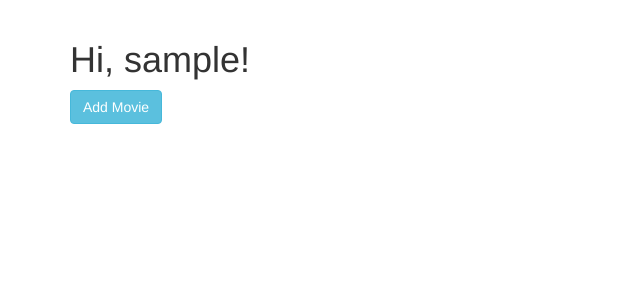
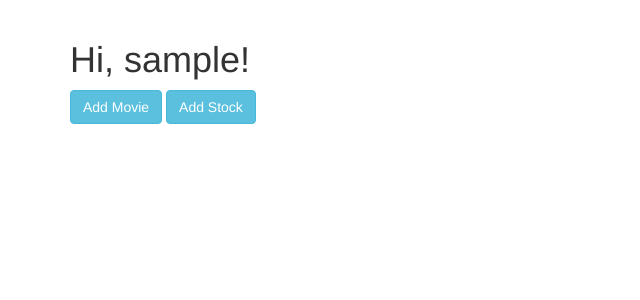
Before and after one commit to rohit-ranjan-tfj/VRS, a Flask app: page /index_user in a window 1280 px wide. Shown: the part 52-352 px from the top of the page, without its empty margins (0-640 px from the left). Run offline with Flask 2, Linux system fonts and the light colour scheme; a user stored in the database is signed in; tables that the repository leaves empty hold one stand-in row (values such as "Sample post"); some libraries are stand-ins or nearby versions.

Commit message:
add stock

```diff
--- a/app/forms.py
+++ b/app/forms.py
@@ -89,6 +89,11 @@ class AddFundsForm(FlaskForm):
     balance = FloatField('Funds to add', validators=[DataRequired(),NumberRange(min=0)])
     submit = SubmitField('Submit')
 
+class AddStockForm(FlaskForm):
+    id = IntegerField('Movie ID', validators=[DataRequired()])
+    stock = IntegerField('Stock to add', validators=[DataRequired(),NumberRange(min=0)])
+    submit = SubmitField('Submit')
+
 
 class EmptyForm(FlaskForm):
     submit = SubmitField('Submit')
--- a/app/routes.py
+++ b/app/routes.py
@@ -195,7 +195,7 @@ def user(username):
 def movie(id):
     if str(request.form.get('Rent Movie'))[:10] == 'Rent Movie':
         if(current_user.is_authenticated):
-            flash(('Movie ID ' + str(request.form.get('Rent Movie'))[14:] + ' is rented for 30 days'))
+            rent_movie(current_user.id, int(str(request.form.get('Rent Movie'))[14:]))
         else:
             flash('Please login to rent a movie')
     movie = Movie.query.filter_by(id=id).first_or_404()
@@ -280,6 +280,24 @@ def add_funds():
                            form=form)
 
 
+@app.route('/add_stock', methods=['GET', 'POST'])
+@login_required
+def add_stock():
+    form = AddStockForm()
+    if form.validate_on_submit():
+        movie = Movie.query.filter_by(id=form.id.data).first_or_404()
+        if movie is None:
+            flash('Movie not found')
+            return redirect(url_for('add_stock'))
+        movie.quantity += form.stock.data
+        db.session.commit()
+        flash('Stock successfully added.')
+        return redirect(url_for('movie',id=form.id.data))
+
+    return render_template('add_funds.html', title='Add Stock of Movie',
+                           form=form)
+
+
 @app.route('/follow/<username>', methods=['GET', 'POST'])
 @login_required
 def follow(username):
--- a/app/templates/index.html
+++ b/app/templates/index.html
@@ -18,6 +18,9 @@
     {% if current_user.user_cat!='user' %}
     <form method="post" action="/">
         <input type="submit" class="btn btn-info" value="Add Movie" name="Add Movie">
+        <a href="{{ url_for('add_stock') }}">
+        <input type="button" class="btn btn-info" value="Add Stock" name="Add Stock">
+        </a>
     </form>
     {% else %}
     <form method="post" >
```
Also changed, not shown: app/templates/movie.html (+0 -14 lines).
